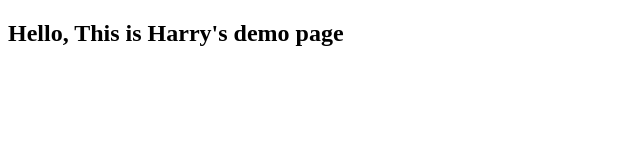
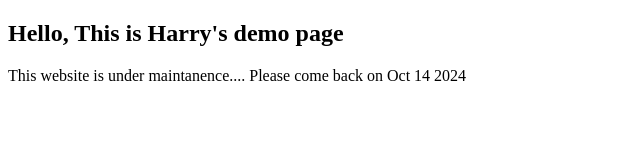
Before and after one commit to Harrylorian/nknu-demo-page, a plain HTML site: page index.html in a window 1280 px wide. Shown: the whole page, without its empty margins (0-640 px from the left). Drawn offline with Linux system fonts and the light colour scheme.

Commit message:
Update index.html

```diff
--- a/index.html
+++ b/index.html
@@ -7,5 +7,7 @@
 </head>
 <body>
     <h2>Hello, This is Harry's demo page</h2>
+    This website is under maintanence....
+    Please come back on Oct 14 2024
 </body>
 </html>
```
